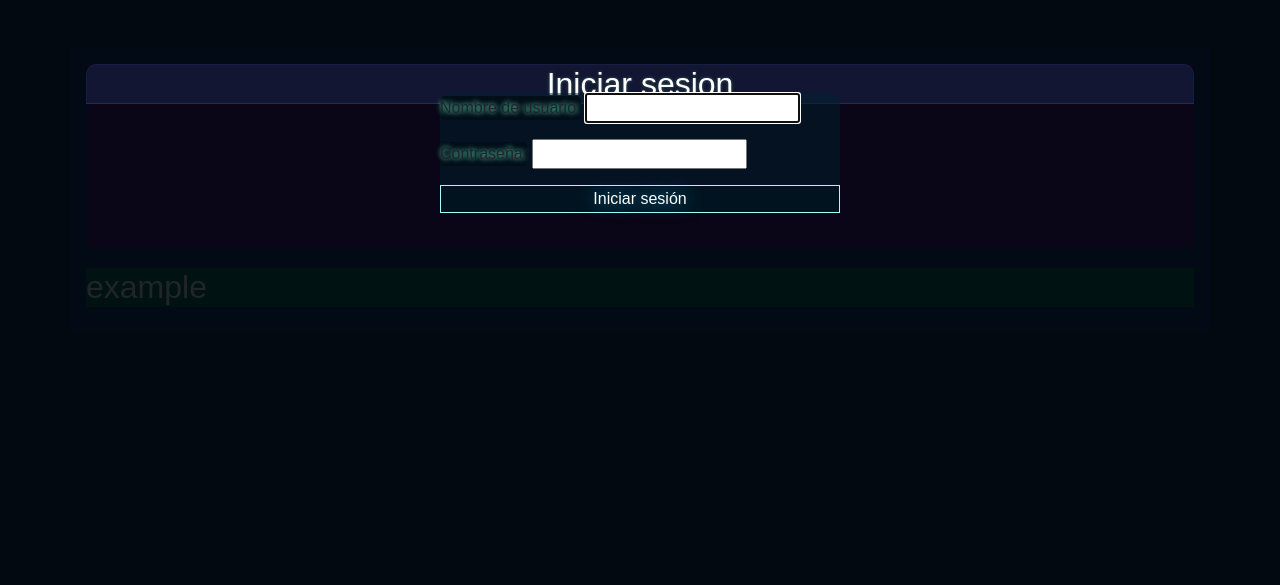
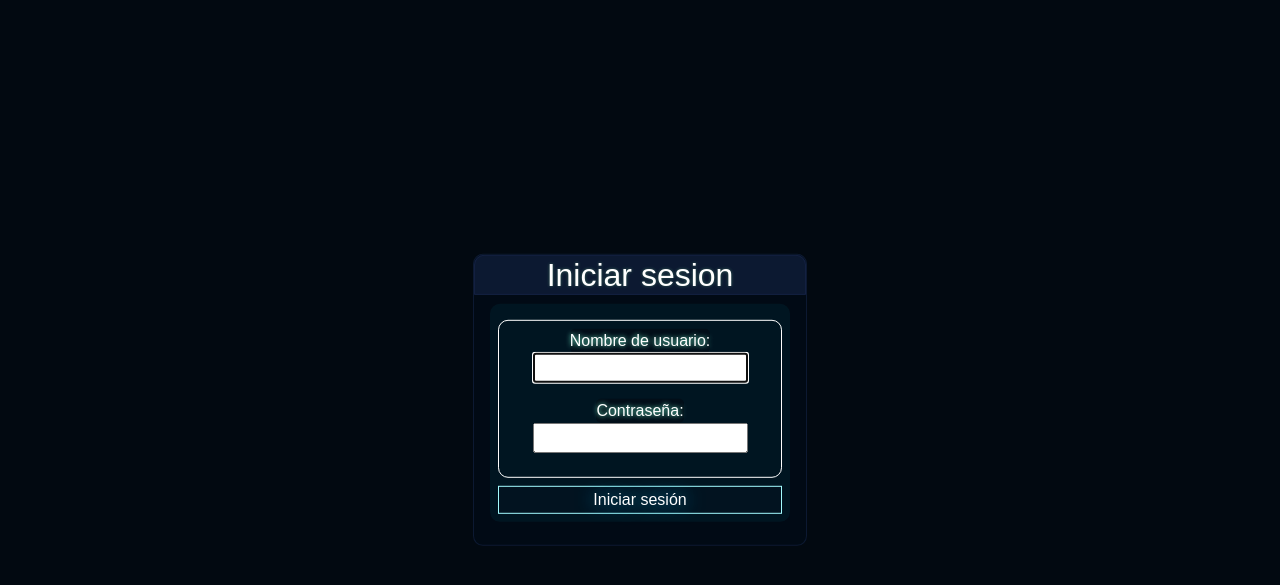
Before and after one commit to BrandonLCC/proyecto-django, a Django app: page /accounts/login/ in a window 1280 px wide. Shown: the top 585 px of the page. Run offline with Django 4.2, Linux system fonts and the light colour scheme; some libraries are stand-ins or nearby versions.

Commit message:
commit formulario port

```diff
--- a/portfolioproject/myporfolio/static/css/loginn.css
+++ b/portfolioproject/myporfolio/static/css/loginn.css
@@ -1,26 +1,3 @@
-* {
-    font-family: "Space Grotesk", sans-serif;
-    font-optical-sizing: auto;
-    font-weight: weight;
-    font-style: normal;
-}
-
-
-.container {
-    background-color: rgba(1, 12, 27, 0.5);
-
-}
-
-.div1 {
-    background-color: rgba(20, 1, 27, 0.5);
-
-}
-
-.div2{
-    background-color: rgba(1, 27, 16, 0.5);
-
-}
-
 .imagen-login {
     position: absolute;
     filter: blur(60px);
@@ -37,7 +14,7 @@
     --color-blanco: #ffffff;
 }
 
-.div_formulario {
+.div-formulario {
     position: relative;
     background-color: rgba(1, 12, 27, 0.5);
     border-top-left-radius: 10px;
@@ -74,9 +51,18 @@
 }
 
 form {
+    position: relative;
     background-color: rgba(1, 32, 46, 0.5);
-    bottom: 35px;
-    align-items: center;
+
+}
+
+.div-input {
+
+    color: #ffffff;
+    position: relative;
+    display: flexbox;
+    border: 1px solid;
+    border-radius: 10px;
 }
 
 /* BOTON INICIAR SESION */
--- a/portfolioproject/myporfolio/templates/registration/login.html
+++ b/portfolioproject/myporfolio/templates/registration/login.html
@@ -14,25 +14,23 @@
 </head>
 <body>
 
-    <div class = "container mt-5 p-3 ">
-        <div class="div1">
-            <h2 class = "titulo text-center mb-4  " >Iniciar sesion</h2>
-            <form method = "POST" action="" class="mx-auto " style="max-width: 400px;">
+    <div class = "div-formulario  ">
+        <div>
+            <h2 class = "titulo text-center   " >Iniciar sesion</h2>
+        </div>
+
+        <form method = "POST"  class="m-3 p-2 " style="max-width: 300px;">
+            <div class = "div-input my-2  mx-auto row px-2 py-2  text-center">
                 {% csrf_token %}
                 {{ form.as_p  }}
-                <div class = "d-grid">
-                    <button type = "submit" class = "boton-diseno-login btn-block" >Iniciar sesión</button>
-                </div>
-            </form>
-        </div>
+            </div>
 
+            <div class = "d-grid">
+                <button type = "submit" class = "boton-diseno-login btn-block" >Iniciar sesión</button>
+            </div>
+        </form>
 
-        <div class = "div2 ">
-            <h2>example</h2>
-        </div>
     </div>
-
-
 
 </body>
 </html>
```
